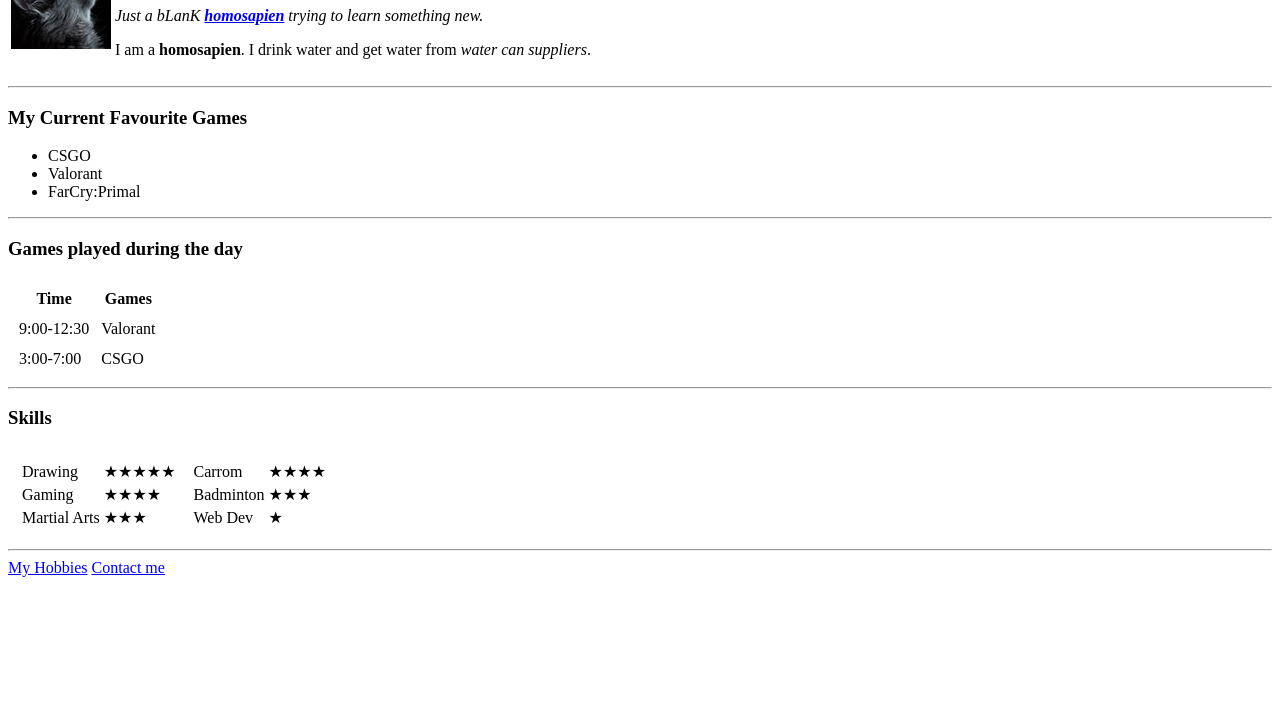
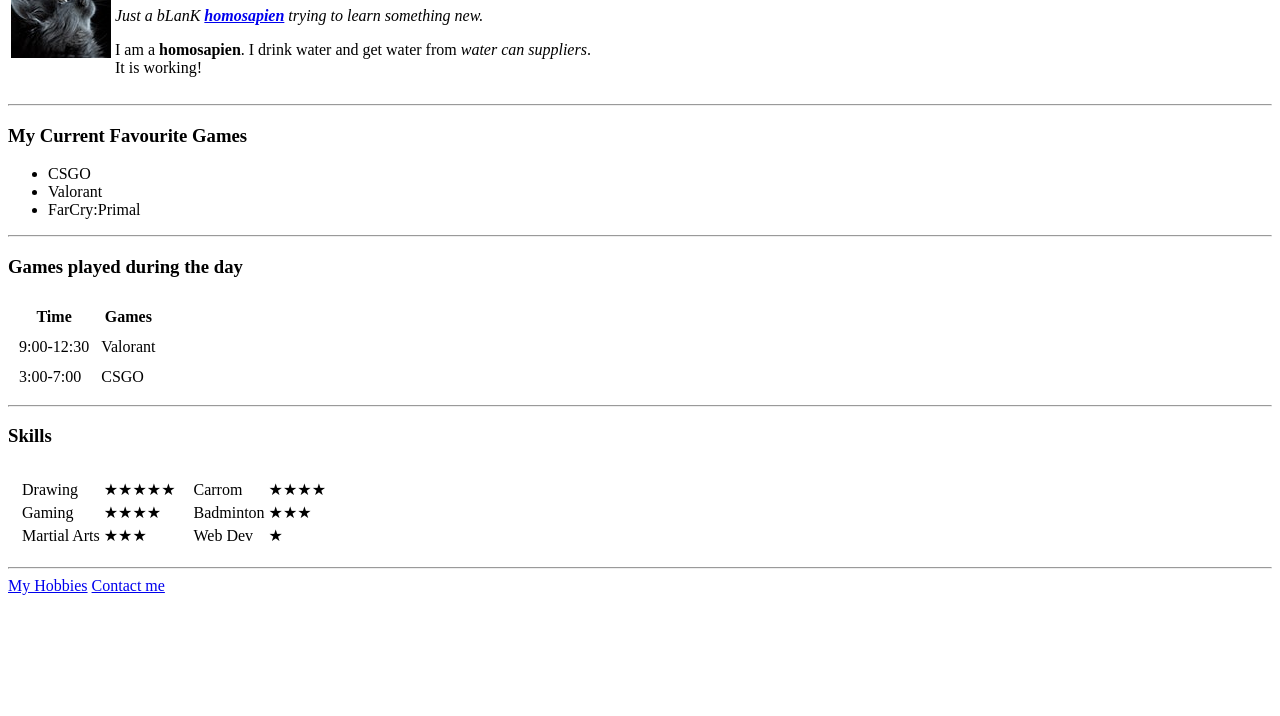
Before and after one commit to bLanK-sudo/cv, a plain HTML site: page index.html in a window 1280 px wide. Shown: the part 84-800 px from the top of the page. Drawn offline with Linux system fonts and the light colour scheme.

Commit message:
checking if html works

```diff
--- a/index.html
+++ b/index.html
@@ -13,7 +13,7 @@
       <td>
         <h1>Manish</h1>
         <p><em>Just a bLanK <strong><a href="https://www.britannica.com/topic/Homo-sapiens">homosapien</a> </strong>trying to learn something new.</em></p>
-        <p>I am a <strong>homosapien</strong>. I drink water and get water from <em>water can suppliers</em>.</p>
+        <p>I am a <strong>homosapien</strong>. I drink water and get water from <em>water can suppliers</em>.<br>It is working!</p>
       </td>
     </tr>
   </table>
```
